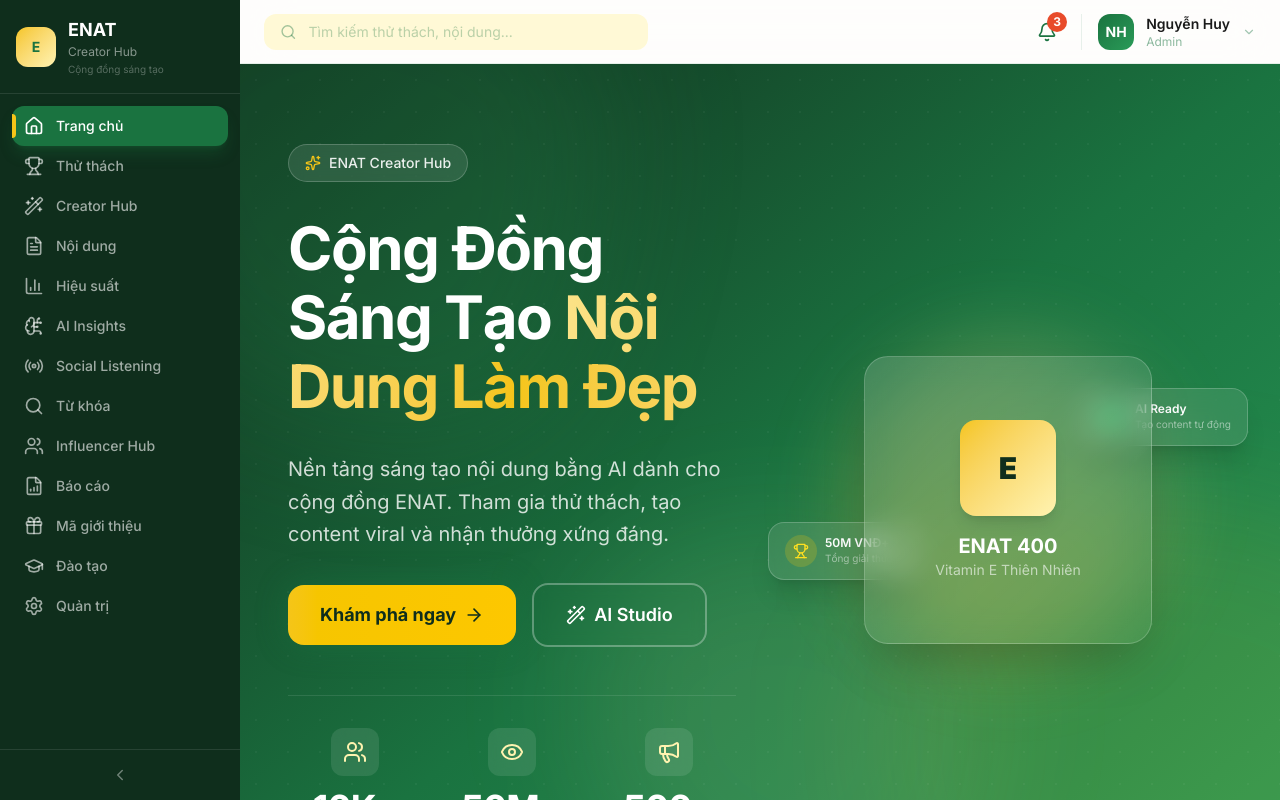
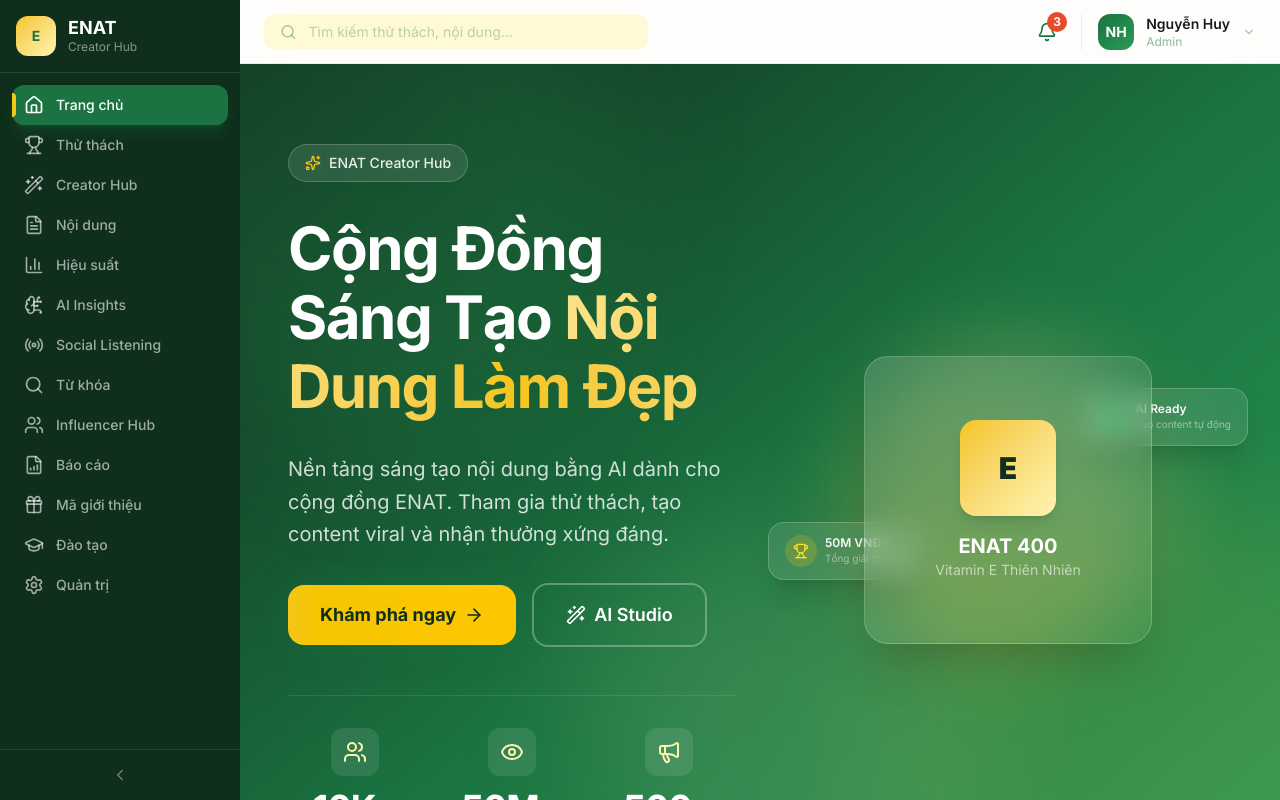
Before and after one commit to zenlbs/demo-enat, a Next.js app: page / in a window 1280 px wide. Built offline with nearby package versions, Linux system fonts and the light colour scheme.

Commit message:
fix: proper sidebar collapse — icon-only mode, flex layout (#7)

```diff
--- a/app/client-layout.tsx
+++ b/app/client-layout.tsx
@@ -16,7 +16,7 @@
   return (
     <div className="flex min-h-screen">
       <Sidebar />
-      <div className="flex-1 ml-[240px] h-screen overflow-y-auto scrollbar-hide">
+      <div className="flex-1 min-w-0 h-screen overflow-y-auto scrollbar-hide">
         <Topbar />
         <main>{children}</main>
       </div>
--- a/components/layout/Sidebar.tsx
+++ b/components/layout/Sidebar.tsx
@@ -1,7 +1,7 @@
 "use client";
 import Link from "next/link";
 import { usePathname } from "next/navigation";
-import { motion } from "framer-motion";
+import { motion, AnimatePresence } from "framer-motion";
 import {
   Home,
   Trophy,
@@ -19,7 +19,9 @@
   Users,
   FileBarChart,
 } from "lucide-react";
-import { useState } from "react";
+import { createContext, useContext, useState } from "react";
+
+export const SidebarContext = createContext({ collapsed: false });
 
 const navItems = [
   { href: "/", label: "Trang chủ", icon: Home },
@@ -40,27 +42,34 @@
 export default function Sidebar() {
   const pathname = usePathname();
   const [collapsed, setCollapsed] = useState(false);
+  const sidebarWidth = collapsed ? 72 : 240;
 
   return (
+    <SidebarContext.Provider value={{ collapsed }}>
       <motion.aside
-      animate={{ width: collapsed ? 72 : 240 }}
+        animate={{ width: sidebarWidth }}
         transition={{ duration: 0.3, ease: "easeInOut" }}
-      className="fixed left-0 top-0 h-screen bg-enat-sidebar flex flex-col z-50 overflow-hidden"
+        className="fixed left-0 top-0 h-screen bg-enat-sidebar flex flex-col z-50"
       >
         {/* Logo */}
-      <div className="p-4 flex items-center gap-3 border-b border-white/10">
+        <div className="p-4 flex items-center gap-3 border-b border-white/10 min-h-[72px]">
           <div className="w-10 h-10 rounded-xl bg-gradient-to-br from-enat-gold to-enat-yellow flex items-center justify-center font-bold text-enat-green text-sm shrink-0">
             E
           </div>
+          <AnimatePresence>
+            {!collapsed && (
               <motion.div
-          animate={{ opacity: collapsed ? 0 : 1, width: collapsed ? 0 : "auto" }}
+                initial={{ opacity: 0, x: -10 }}
+                animate={{ opacity: 1, x: 0 }}
+                exit={{ opacity: 0, x: -10 }}
                 transition={{ duration: 0.2 }}
-          className="overflow-hidden whitespace-nowrap"
+                className="whitespace-nowrap"
               >
-          <div className="text-white font-bold text-lg">ENAT</div>
+                <div className="text-white font-bold text-lg leading-tight">ENAT</div>
                 <div className="text-white/50 text-xs">Creator Hub</div>
-          <div className="text-white/30 text-[10px] mt-0.5">Cộng đồng sáng tạo</div>
               </motion.div>
+            )}
+          </AnimatePresence>
         </div>
 
         {/* Nav items */}
@@ -72,10 +81,11 @@
             const Icon = item.icon;
 
             return (
-            <Link key={item.href} href={item.href}>
-              <motion.div
-                whileHover={{ x: 4 }}
-                className={`flex items-center gap-3 px-3 py-2.5 rounded-xl transition-all duration-200 group relative ${
+              <Link key={item.href} href={item.href} title={collapsed ? item.label : undefined}>
+                <div
+                  className={`flex items-center gap-3 rounded-xl transition-all duration-200 relative ${
+                    collapsed ? "px-0 py-2.5 justify-center" : "px-3 py-2.5"
+                  } ${
                     isActive
                       ? "bg-enat-green text-white shadow-lg shadow-enat-green/30"
                       : "text-white/60 hover:text-white hover:bg-white/5"
@@ -88,14 +98,12 @@
                     />
                   )}
                   <Icon size={20} className="shrink-0" />
-                <motion.span
-                  animate={{ opacity: collapsed ? 0 : 1, width: collapsed ? 0 : "auto" }}
-                  transition={{ duration: 0.2 }}
-                  className="text-sm font-medium whitespace-nowrap overflow-hidden"
-                >
+                  {!collapsed && (
+                    <span className="text-sm font-medium whitespace-nowrap">
                       {item.label}
-                </motion.span>
-              </motion.div>
+                    </span>
+                  )}
+                </div>
               </Link>
             );
           })}
@@ -109,5 +117,13 @@
           {collapsed ? <ChevronRight size={18} /> : <ChevronLeft size={18} />}
         </button>
       </motion.aside>
+
+      {/* Spacer div to push content */}
+      <motion.div
+        animate={{ width: sidebarWidth }}
+        transition={{ duration: 0.3, ease: "easeInOut" }}
+        className="shrink-0"
+      />
+    </SidebarContext.Provider>
   );
 }
```
Lines whose indentation alone changed are shown as unchanged.
